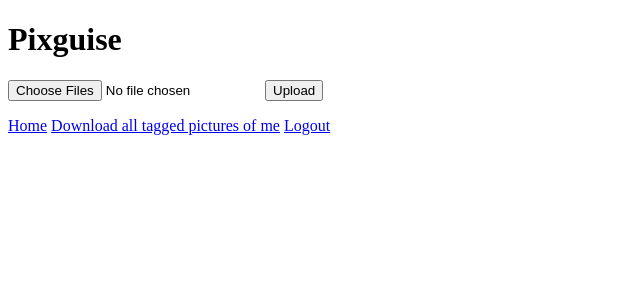
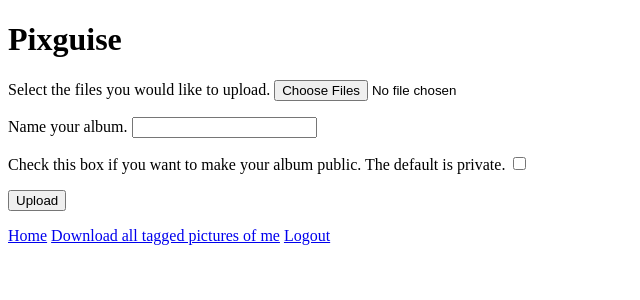
Before and after one commit to fernandogmo/chickenpix, a Django app: template templates/photos.html in a window 1280 px wide. Shown: the top 300 px of the page, without its empty margins (0-640 px from the left). Run offline with Django 3.2, Linux system fonts and the light colour scheme; the template is opened without the code that fills it, so the values that code supplies are empty.

Commit message:
Photos template

```diff
--- a/templates/photos.html
+++ b/templates/photos.html
@@ -6,8 +6,16 @@
 {% block content %}
 <H1>Pixguise</H1>
   <form method="post" action="/upload/">
-	  {% csrf_token %}
+    {% csrf_token %}
+    <p>Select the files you would like to upload.
     <input type="file" name="album" multiple="">
+    </p>
+    <p>Name your album.
+    <input type="text" name="title">
+    </p>
+    <p>Check this box if you want to make your album public. The default is private.
+    <input type="checkbox" name="is_private">
+    </p>
     <button type="submit">Upload</button>
   </form>
   <p>
```
